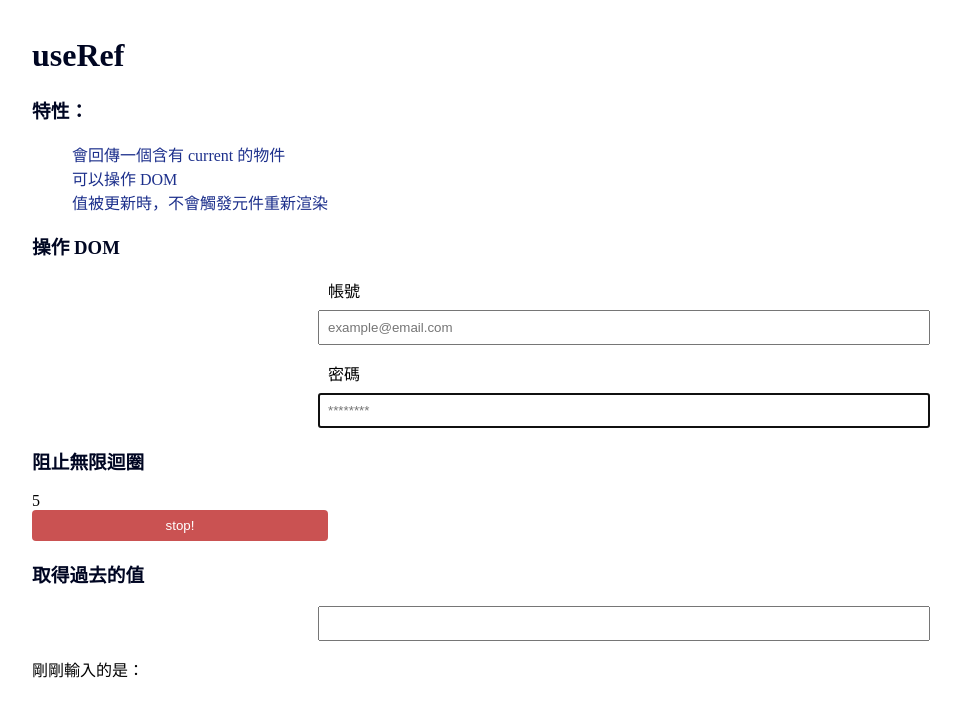
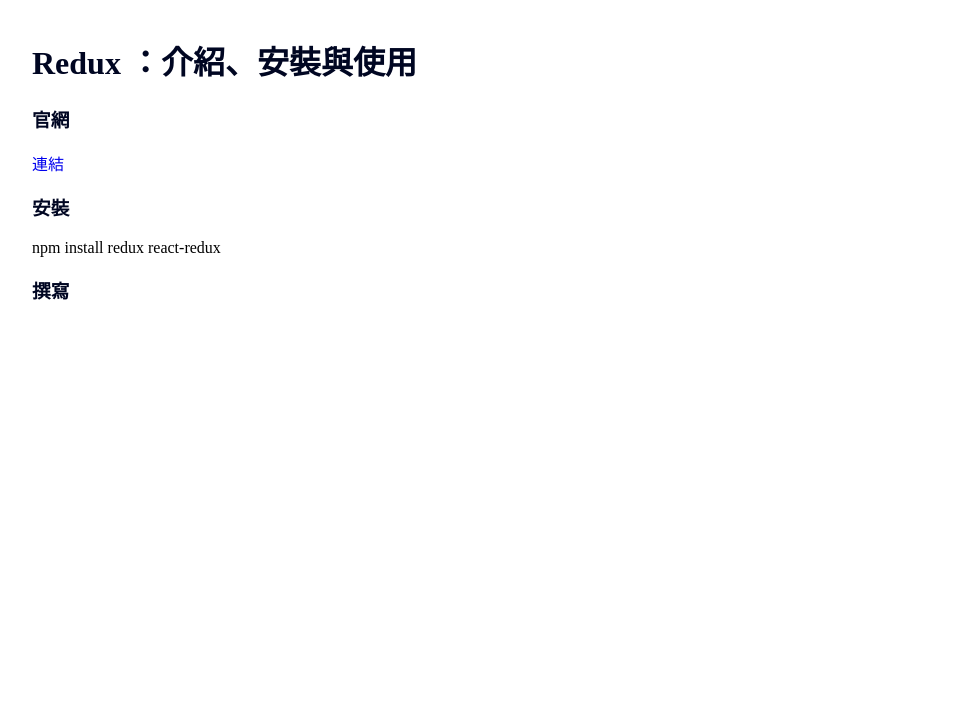
Before and after one commit to vvvvvvii/Ironman, a React (Create React App) app: page / in a window 1280 px wide. Shown: the top 716 px of the page, without its empty margins (16-977 px from the left). Built offline with nearby package versions, Linux system fonts and the light colour scheme.

Commit message:
課前準備

```diff
--- a/src/components/FocusInput.js
+++ /dev/null
@@ -1,30 +0,0 @@
-import React, { useEffect, useRef } from "react";
-function FocusInput() {
-  // １．宣告 ref 並初始化
-  const inputRef = useRef(null);
-  useEffect(() => {
-    // ３．載入頁面時 input 就自動被 focus
-    // useRef 會回傳一個含有 current 這個屬性的物件
-    console.log(inputRef);
-    inputRef.current.focus();
-  }, []);
-  return (
-    <div>
-      {/* ２．連接宣告好的 ref */}
-      <div>
-        <label htmlFor="account">帳號 </label>
-        <input type="text" id="account" placeholder="example@email.com" />
-      </div>
-      <div>
-        <label htmlFor="password">密碼 </label>
-        <input
-          type="text"
-          id="password"
-          placeholder="********"
-          ref={inputRef}
-        />
-      </div>
-    </div>
-  );
-}
-export default FocusInput;
--- a/src/components/HookTimer.js
+++ /dev/null
@@ -1,32 +0,0 @@
-import React, { useState, useEffect, useRef } from "react";
-
-function HookTimer() {
-  const [timer, setTimer] = useState(0);
-  const intervalRef = useRef();
-  useEffect(() => {
-    // 如果這樣宣告在 useEffect 以外就取不到了，而且會無限迴圈
-    // const interval = setInterval(()=>{
-    //   setTimer(prevTimer => prevTimer +1)
-    // },1000)
-    intervalRef.current = setInterval(() => {
-      setTimer((prevTimer) => prevTimer + 1);
-    }, 1000);
-    // 在 functional component 裡做 componentWillUnmount 的卸載動作
-    return () => {
-      clearInterval(intervalRef.current);
-    };
-  }, []);
-  return (
-    <div>
-      <p>{timer}</p>
-      {/* 在 useEffect 以外的地方也能取得 interval */}
-      <button
-        className="button"
-        onClick={() => clearInterval(intervalRef.current)}
-      >
-        stop!
-      </button>
-    </div>
-  );
-}
-export default HookTimer;
--- a/src/components/PrevData.js
+++ /dev/null
@@ -1,21 +0,0 @@
-import React, { useState, useEffect, useRef } from "react";
-function PrevData() {
-  const [input, setInput] = useState("");
-  const prevInput = useRef("");
-  useEffect(() => {
-    // 當 input 改變時紀錄到 useRef 中（因為 useRef 值改變不會造成重新渲染）
-    prevInput.current = input;
-  }, [input]);
-  return (
-    <div>
-      {/* functional component 每次更改資料都會重新渲染元件，導致無法知道之前的值是什麼 */}
-      <input
-        type="text"
-        value={input}
-        onChange={(e) => setInput(e.target.value)}
-      />
-      <p>剛剛輸入的是：{prevInput.current}</p>
-    </div>
-  );
-}
-export default PrevData;
--- a/src/pages/Memo.js
+++ b/src/pages/Memo.js
@@ -1,24 +1,16 @@
 import React from "react";
-import FocusInput from "../components/FocusInput";
-import HookTimer from "../components/HookTimer";
-import PrevData from "../components/PrevData";
 
 function Memo() {
   return (
     <div>
-      <h1>useRef</h1>
-      <h3>特性：</h3>
-      <ul>
-        <li>會回傳一個含有 current 的物件</li>
-        <li>可以操作 DOM</li>
-        <li>值被更新時，不會觸發元件重新渲染</li>
-      </ul>
-      <h3>操作 DOM</h3>
-      <FocusInput />
-      <h3>阻止無限迴圈</h3>
-      <HookTimer />
-      <h3>取得過去的值</h3>
-      <PrevData />
+      <h1>Redux ：介紹、安裝與使用</h1>
+      <h3>官網</h3>
+      <a href="https://react-redux.js.org/introduction/getting-started#an-existing-react-app">
+        連結
+      </a>
+      <h3>安裝</h3>
+      <p>npm install redux react-redux</p>
+      <h3>撰寫</h3>
     </div>
   );
 }
```
